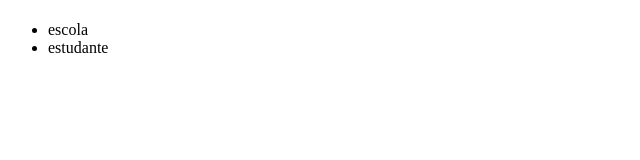
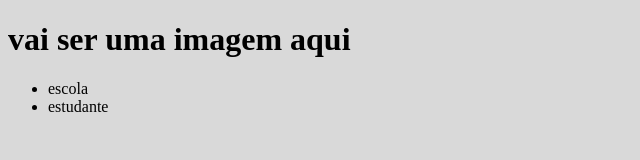
Before and after one commit to Dydo22/2b, a plain HTML site: page index.html in a window 1280 px wide. Shown: the whole page, without its empty margins (0-640 px from the left). Drawn offline with Linux system fonts and the light colour scheme.

Commit message:
cor de fundo

```diff
--- a/index.html
+++ b/index.html
@@ -8,7 +8,7 @@
 </head>
 <body>
     <header>
-        <h1></h1>
+       <h1>vai ser uma imagem aqui</h1>
         <ul>
             <li>escola</li>
             <li>estudante</li>
--- a/style.css
+++ b/style.css
@@ -1,3 +1,2 @@
-reader{
-    background-color: ;
-}
+body{
+   background-color: #D9D9D9;}
```
